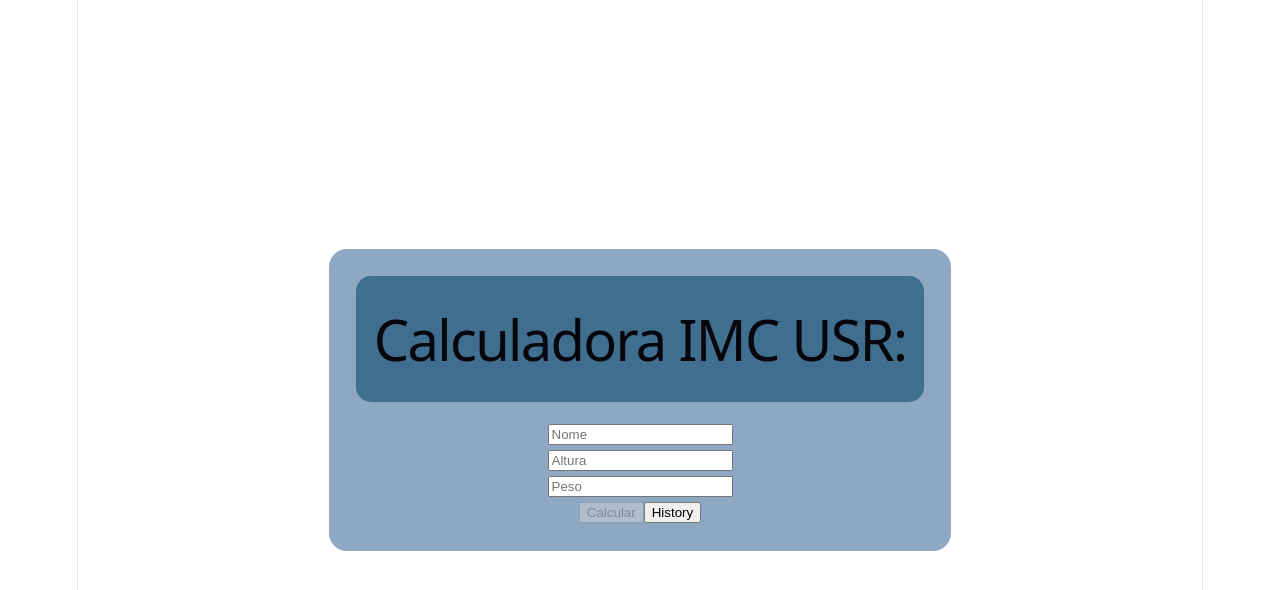
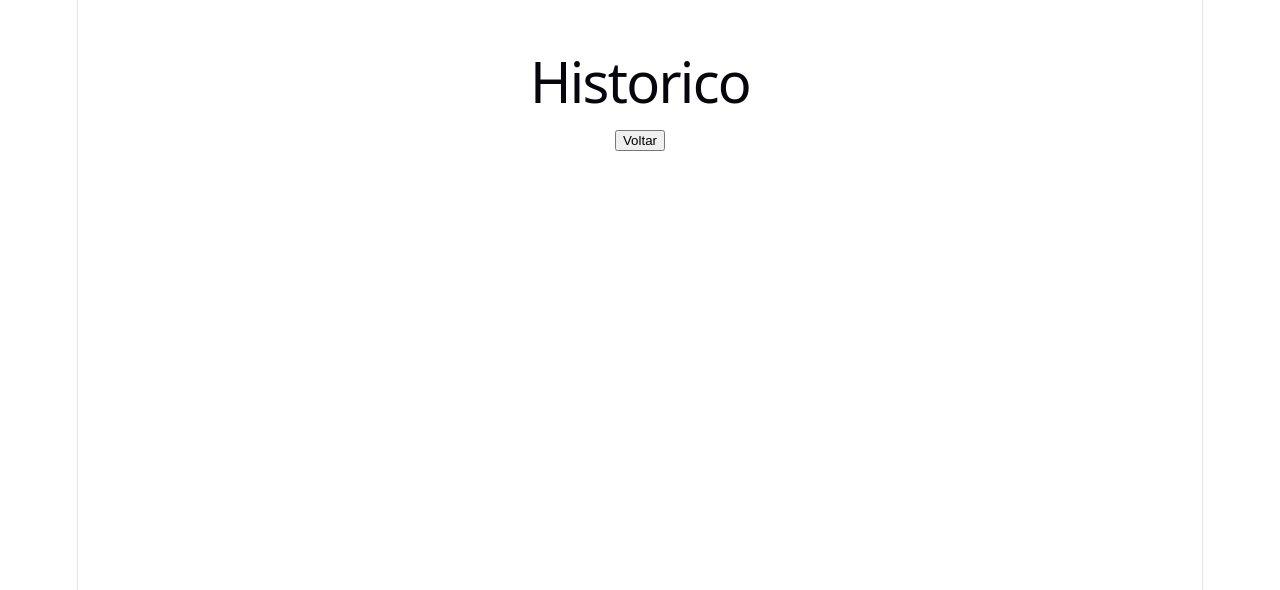
Before and after one commit to Gabriel-Fontanari1/Imc_Calc, a Vue app: page /history in a window 1280 px wide. Shown: the top 590 px of the page. Built offline with nearby package versions, Linux system fonts and the light colour scheme.

Commit message:
correções de organização e bugs

```diff
--- a/package.json
+++ b/package.json
@@ -9,7 +9,8 @@
     "preview": "vite preview"
   },
   "dependencies": {
-    "vue": "^3.5.32"
+    "vue": "^3.5.32",
+    "vue-router": "^5.0.6"
   },
   "devDependencies": {
     "@vitejs/plugin-vue": "^6.0.6",
--- a/src/App.vue
+++ b/src/App.vue
@@ -1,153 +1,3 @@
-<script setup>
-import {computed, ref} from 'vue';
-
-//iniciar a aplicação verificando a criação do DB
-createDataBase();
-
-//variaveis
-const height = ref('')
-const weight = ref('')
-const name = ref('')
-const imc = ref('')
-
-//criação do banco de dados
-function createDataBase () {
-  const dataBaseExist = localStorage.getItem('dataBase');
-
-  if (!dataBaseExist) {
-    const dataBaseOn = [];
-    localStorage.setItem("dataBase", JSON.stringify(dataBaseOn));
-    console.log('banco criado')
-  } else {
-    console.log('banco já existe')
-    return JSON.parse(dataBaseExist);
-  }
-}
-
-
-//adicionar no db
-//ele vai verificar se já existe o usuario no db e só atualizar os dados dele, ou criar um usr novo
-function addOnDatabase (name, height, weight, imc) {
-    const dataBaseExist = localStorage.getItem("dataBase");
-    const dataBaseOn = dataBaseExist ? JSON.parse(dataBaseExist) : [];
-
-    const newUsr = {
-      name: name.value, weight: weight.value, height: height.value, imc: imc.value
-    };
-
-    const usrIndex = dataBaseOn.findIndex((usr) => usr.name === name.value);
-
-    if (usrIndex !== -1) {
-      console.log("Usr já existe! Sobreescrevendo dados");
-      dataBaseOn[usrIndex] = newUsr;
-    } else {
-      dataBaseOn.push(newUsr);
-    }
-
-    localStorage.setItem("dataBase", JSON.stringify(dataBaseOn));
-    return dataBaseOn;
-}
-
-function FuncImc(){
-  //verificação
-  if(weight.value > 0 && height.value > 0){
-    const result = weight.value / (height.value * height.value)
-    if(result > 50 || result < 0){
-      imc.value = "Valor Inválido"
-    }else{
-      imc.value = result.toFixed(2) //2 digitos
-    }
-  }
-}
-
-function calcularEAdicionar() {
-  FuncImc();
-  addOnDatabase(name, height, weight, imc);
-}
-
-const ImcDescription = computed(() => {
-  if(imc.value === 0) return ''
-  if (imc.value < 18.5) return 'Abaixo do peso.'
-  if (imc.value < 25) return 'Peso normal.'
-  if (imc.value < 30) return 'Sobrepeso.'
-  return 'Obesidade.'
-})
-
-const tittle = "Calculadora IMC USR:";
-
-/*function HistoryIMC(){
-
-}*/
-
-</script>
-
 <template>
-  <div class="MainContainer">
-    <div class="layout">
-      <div class="tittle">
-        <h1>{{tittle}} {{name}}</h1> <!--Titulo dinamico-->
-      </div>
-
-      <div  class="InputText">
-        <label for="NameInput"></label>
-        <input type="text" id="NameInput" v-model="name" placeholder="Nome" maxlength="10"> <!--model da variavel à ser utilizada-->
-      </div>
-
-      <div  class="InputText">
-        <label for="HeightInput"></label>
-        <input type="number" id="HeightInput" v-model="height" placeholder="Altura"> <!--model da variavel à ser utilizada-->
-      </div>
-
-      <div class="InputText">
-        <label for="WeightInput"></label>
-        <input type="number" id="WeightInput" v-model="weight" placeholder="Peso">
-      </div>
-
-      <div class="Result">
-        <!--V-if = só adiciona o valor quando imc nao for vazio-->
-        <p class="ImcResult" v-if="imc">IMC: {{imc}}</p>
-        <p class="ImcDescription" v-if="imc">Descrição: {{ImcDescription}}</p>
-      </div>
-
-      <div class="BtnPlace">
-        <button @click="calcularEAdicionar" :disabled="!name || !weight || !height"> <!--Chamada da func-->
-          Calcular
-        </button>
-        <button>
-          History
-        </button>
-      </div>
-    </div>
-  </div>
+  <RouterView />
 </template>
-
-<style scoped>
-.MainContainer{
-  display: flex;
-  flex-direction: column;
-  height: 100vh;
-  width: 100%;
-  font-family: Arial, Helvetica, sans-serif;
-  align-items: center;
-  justify-content: center;
-}
-
-.layout{
-  background: #8EA8C3;
-  border-radius: 1rem;
-  padding: 1.5rem;
-}
-
-.tittle{
-  background: grey;
-  border-radius: 15px;
-  padding: 1rem;
-  margin-bottom: 1rem;
-  background: #406E8E;
-}
-
-.InputText{
-
-}
-
-</style>
--- /dev/null
+++ b/src/Home.vue
@@ -0,0 +1,167 @@
+<script setup>
+import { computed, ref } from 'vue';
+import { useRouter } from 'vue-router';
+
+const router = useRouter();
+
+createDataBase();
+
+const height = ref('');
+const weight = ref('');
+const name = ref('');
+const imc = ref('');
+
+function createDataBase() {
+  const dataBaseExist = localStorage.getItem('dataBase');
+
+  if (!dataBaseExist) {
+    const dataBaseOn = [];
+    localStorage.setItem('dataBase', JSON.stringify(dataBaseOn));
+    console.log('banco criado');
+  } else {
+    console.log('banco ja existe');
+    return JSON.parse(dataBaseExist);
+  }
+}
+
+function addOnDatabase(name, height, weight, imc) {
+  const dataBaseExist = localStorage.getItem('dataBase');
+  const dataBaseOn = dataBaseExist ? JSON.parse(dataBaseExist) : [];
+
+  const newUsr = {
+    name: name.value,
+    weight: weight.value,
+    height: height.value,
+    imc: imc.value
+  };
+
+  const usrIndex = dataBaseOn.findIndex((usr) => usr.name === name.value);
+
+  if (usrIndex !== -1) {
+    console.log('Usr ja existe! Sobreescrevendo dados');
+    dataBaseOn[usrIndex] = newUsr;
+  } else {
+    dataBaseOn.push(newUsr);
+  }
+
+  localStorage.setItem('dataBase', JSON.stringify(dataBaseOn));
+  return dataBaseOn;
+}
+
+function FuncImc() {
+  if (weight.value > 0 && height.value > 0) {
+    const result = weight.value / (height.value * height.value);
+
+    if (result > 50 || result < 0) {
+      imc.value = 'Valor invalido';
+      return false;
+    } else {
+      imc.value = result.toFixed(2);
+      return true;
+    }
+  }
+
+  imc.value = '';
+  return false;
+}
+
+function calcularEAdicionar() {
+  const imcValido = FuncImc();
+
+  if (imcValido) {
+    addOnDatabase(name, height, weight, imc);
+  }
+}
+
+function goToHistory() {
+  router.push('/history');
+}
+
+const ImcDescription = computed(() => {
+  if (!imc.value) return '';
+  if (imc.value === 'Valor invalido') return '';
+  if (imc.value < 18.5) return 'Abaixo do peso.';
+  if (imc.value < 25) return 'Peso normal.';
+  if (imc.value < 30) return 'Sobrepeso.';
+  return 'Obesidade.';
+});
+
+const title = 'Calculadora IMC USR:';
+</script>
+
+<template>
+  <div class="MainContainer">
+    <div class="layout">
+      <div class="tittle">
+        <h1>{{ title }} {{ name }}</h1>
+      </div>
+
+      <div class="InputText">
+        <label for="NameInput"></label>
+        <input type="text" id="NameInput" v-model="name" placeholder="Nome" maxlength="10">
+      </div>
+
+      <div class="InputText">
+        <label for="HeightInput"></label>
+        <input type="number" id="HeightInput" v-model.number="height" placeholder="Altura">
+      </div>
+
+      <div class="InputText">
+        <label for="WeightInput"></label>
+        <input type="number" id="WeightInput" v-model.number="weight" placeholder="Peso">
+      </div>
+
+      <div class="Result">
+        <p class="ImcResult" v-if="imc">IMC: {{ imc }}</p>
+        <p class="ImcDescription" v-if="imc">Descricao: {{ ImcDescription }}</p>
+      </div>
+
+      <div class="BtnPlace">
+        <button @click="calcularEAdicionar" :disabled="!name || !weight || !height">
+          Calcular
+        </button>
+        <button @click="goToHistory">
+          History
+        </button>
+      </div>
+    </div>
+  </div>
+</template>
+
+<style scoped>
+.MainContainer{
+  display: flex;
+  flex-direction: column;
+  height: 100vh;
+  width: 100%;
+  font-family: Arial, Helvetica, sans-serif;
+  align-items: center;
+  justify-content: center;
+}
+
+.layout{
+  background: #8EA8C3;
+  border-radius: 1rem;
+  padding: 1.5rem;
+}
+
+.tittle{
+  background: #406E8E;
+  border-radius: 15px;
+  padding: 1rem;
+  margin-bottom: 1rem;
+}
+
+.Result{
+  color: white;
+}
+
+.BtnPlace{
+  display: flex;
+  flex-direction: row;
+  align-items: center;
+  justify-content: center;
+  padding: 1.5rem;
+  gap: 1rem;
+}
+</style>
--- /dev/null
+++ b/src/historySection.vue
@@ -0,0 +1,30 @@
+<script setup>
+import { ref } from 'vue';
+import { useRouter } from 'vue-router';
+
+const router = useRouter();
+const history = ref(JSON.parse(localStorage.getItem('dataBase')) || []);
+</script>
+
+<template>
+  <div class="history-container">
+    <h1>Historico</h1>
+
+    <button @click="router.push('/')">
+      Voltar
+    </button>
+
+    <ul>
+      <li v-for="usr in history" :key="usr.name">
+        {{ usr.name }} - Altura: {{ usr.height }} - Peso: {{ usr.weight }} - IMC: {{ usr.imc }}
+      </li>
+    </ul>
+  </div>
+</template>
+
+<style scoped>
+.history-container {
+  padding: 2rem;
+  font-family: Arial, Helvetica, sans-serif;
+}
+</style>
--- /dev/null
+++ b/src/router.js
@@ -0,0 +1,20 @@
+import { createRouter, createWebHistory } from 'vue-router';
+
+import Home from './Home.vue';
+import HistorySection from './historySection.vue';
+
+const router = createRouter({
+  history: createWebHistory(),
+  routes: [
+    {
+      path: '/',
+      component: Home
+    },
+    {
+      path: '/history',
+      component: HistorySection
+    }
+  ]
+});
+
+export default router;
```
Also changed, not shown: src/main.js (+5 -4 lines), 1 other file (tests, documents, lock files or other folders).
